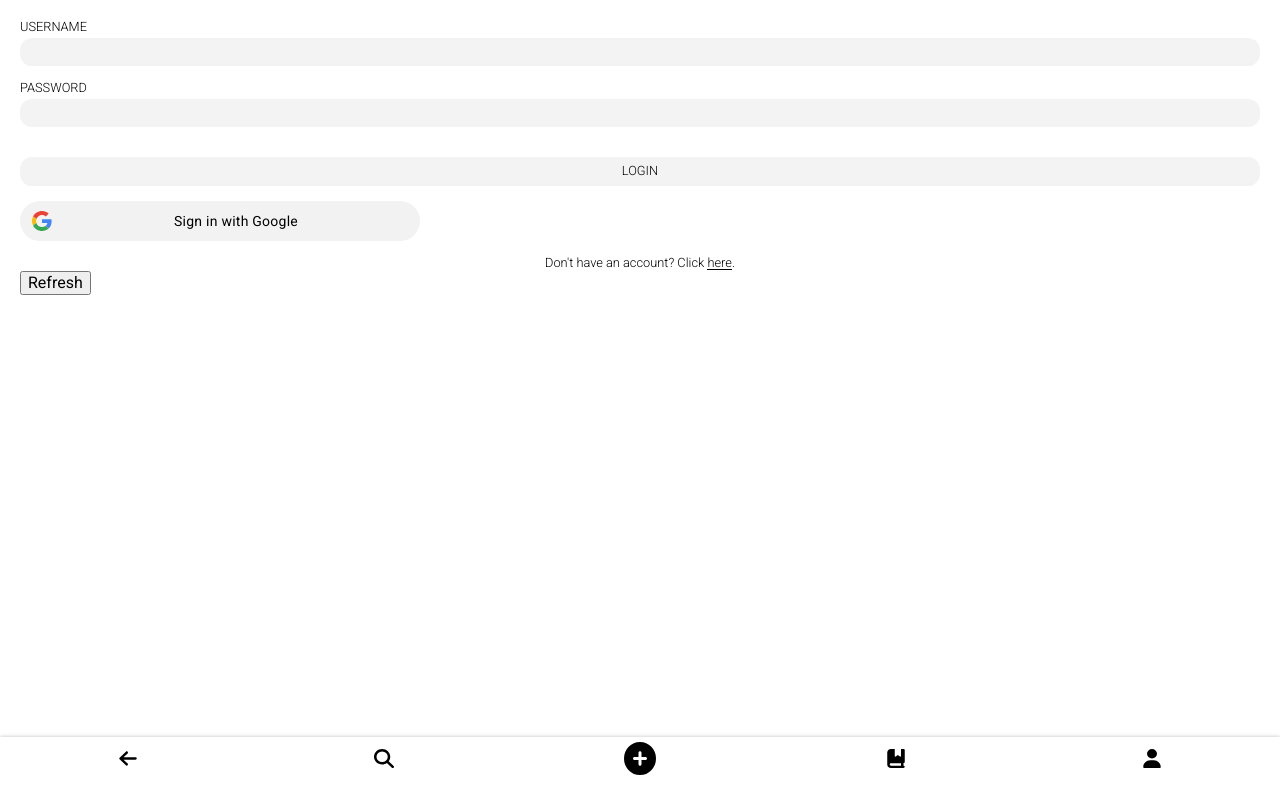
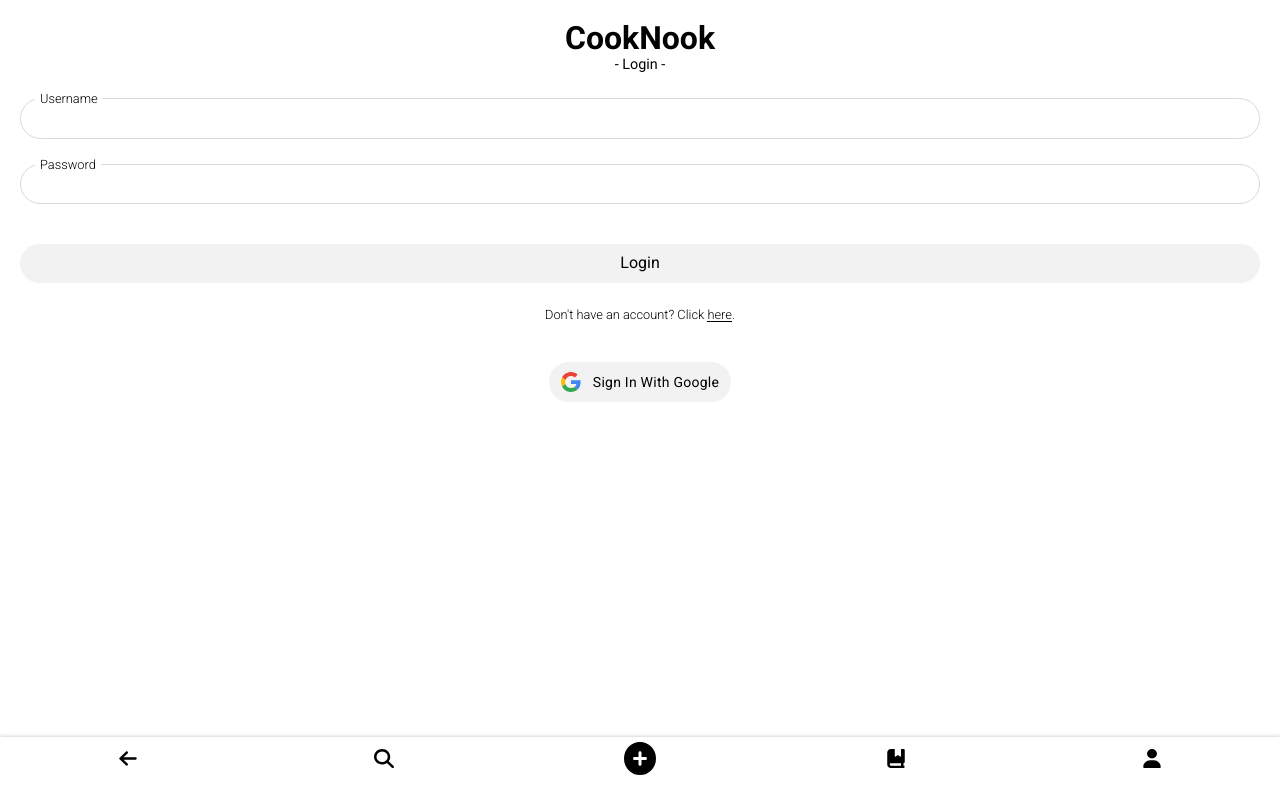
Before and after one commit to williamShuppert/CookNook, a React (Vite) app in the folder frontend/: page /auth in a window 1280 px wide. Built offline with nearby package versions, Linux system fonts and the light colour scheme.

Commit message:
style auth page

```diff
--- a/frontend/src/components/common/SearchBar/index.jsx
+++ /dev/null
@@ -1,21 +0,0 @@
-import './style.scss'
-import searchIcon from "/src/assets/icons/magnifying-glass-solid.svg"
-import xIcon from "/src/assets/icons/xmark-solid.svg"
-
-const SearchBar = ({value, setValue}) => {
-
-    const handleClear = () => {
-        setValue('')
-
-    }
-
-    return (
-        <div className='search-bar'>
-            <img src={searchIcon} className='icon' />
-            <input type="search" placeholder="Search" value={value} onChange={e => setValue(e.target.value)} required />
-            <img src={xIcon} className='icon' onClick={handleClear} />
-        </div>
-    )
-}
-
-export default SearchBar
--- a/frontend/src/components/common/SearchBar/style.scss
+++ /dev/null
@@ -1,35 +0,0 @@
-.search-bar {
-    background-color: var(--bg-color-2);
-    border-radius: var(--border-radius);
-    padding: 3px 8px;
-    display: flex;
-    align-items: center;
-    gap: 3px;
-
-    input {
-        width: 100%;
-        padding: 2px;
-        background-color: transparent;
-        border: none;
-        font-weight: 300;
-        color: black;
-
-        &::-webkit-search-cancel-button {
-            -webkit-appearance: none;
-        }
-
-        &:focus {
-            outline: none;
-        }
-    }
-
-    img:first-of-type {
-        box-sizing: content-box;
-        border-right: solid 1px var(--bg-color-3);
-        padding-right: 6px;
-    }
-
-    &:has(input:focus) {
-        outline: solid 2px black;
-    }
-}
--- a/frontend/src/components/pages/AuthPage/index.jsx
+++ b/frontend/src/components/pages/AuthPage/index.jsx
@@ -16,12 +16,15 @@ const AuthPage = () => {
     const [username, setUsername] = useState('')
     const [email, setEmail] = useState('')
     const [password, setPassword] = useState('')
+    const [passwordConfirm, setPasswordConfirm] = useState('')
 
 
     const toggleAuthState = () => {
         setErrors({})
         setUsername('')
         setPassword('')
+        setEmail('')
+        setPasswordConfirm('')
         setAuthState(prev => prev == 'login' ? 'register' : 'login')
     }
 
@@ -32,6 +35,8 @@ const AuthPage = () => {
 
         if (!username) errors.username = 'username required'
         if (!password) errors.password = 'password required'
+        if (authState == 'register' && passwordConfirm != password)
+            errors.passwordConfirm = 'passwords do not match'
 
         if (Object.keys(errors).length > 0)
             return setErrors(errors)
@@ -67,6 +72,8 @@ const AuthPage = () => {
 
     return (
         <div className='auth-page'>
+            <h1>CookNook</h1>
+            <h2>- {authState} -</h2>
             <form onSubmit={handleSubmit}>
                 <div className='input-group'>
                     <label htmlFor="username">Username</label>
@@ -76,7 +83,7 @@ const AuthPage = () => {
                     </span>}
                 </div>
 
-                {authState=='register' &&
+                {authState == 'register' &&
                     <div className='input-group'>
                         <label htmlFor="email">Email</label>
                         <input id="email" name="email" type="text" value={email} onChange={e => setEmail(e.target.value)}/>
@@ -94,8 +101,29 @@ const AuthPage = () => {
                     </span>}
                 </div>
 
+                {authState == 'register' &&
+                    <div className='input-group'>
+                        <label htmlFor="password-confirm">Confirm Password</label>
+                        <input id="password-confirm" name="password-confirm" type="password" value={passwordConfirm} onChange={e => setPasswordConfirm(e.target.value)}/>
+                        {errors.username && <span className="error-message">
+                            {errors.passwordConfirm}
+                        </span>}
+                    </div>
+                }
+
                 <input disabled={isLoading} type="submit" value={authState} />
 
+                <span className='auth-state-message'>
+                    {authState == 'register'
+                        ? "Already have an account"
+                        : "Don't have an account"
+                    }
+                    ? Click <span onClick={toggleAuthState}>here</span>.
+                </span>
+
+                {errors.response && <span className='error-message'>{errors.response}</span>}
+
+                <div className="socials">
                     <button onClick={handleGoogle} className="gsi-material-button">
                         <div className="gsi-material-button-state"></div>
                         <div className="gsi-material-button-content-wrapper">
@@ -112,19 +140,11 @@ const AuthPage = () => {
                             <span style={{display: 'none'}}>Sign in with Google</span>
                         </div>
                     </button>
-
-                <span className='auth-state-message'>
-                    {authState == 'register'
-                        ? "Already have an account"
-                        : "Don't have an account"
-                    }
-                    ? Click <span onClick={toggleAuthState}>here</span>.
-                </span>
-
-                {errors.response && <span className='error-message'>{errors.response}</span>}
+                </div>
             </form>
 
-            <button onClick={handleRefresh}>Refresh</button>
+            {/* <button onClick={handleRefresh}>Refresh</button> */}
+
         </div>
     )
 }
--- a/frontend/src/components/pages/AuthPage/style.scss
+++ b/frontend/src/components/pages/AuthPage/style.scss
@@ -1,12 +1,21 @@
 .auth-page {
     padding: var(--page-padding);
 
+    h1 {
+        text-align: center;
+        margin: 0;
+    }
+
+    h2 {
+        text-align: center;
+        margin-top: 0;
+        margin-bottom: 25px;
+        font-weight: 400;
+        text-transform: capitalize;
+        font-size: .9em;
+    }
+
     form {
-        width: 100%;
-        display: flex;
-        flex-direction: column;
-        justify-content: center;
-        gap: 15px;
 
 
         input[type=text],
@@ -16,10 +25,6 @@
 
         input[type=submit] {
             margin-top: 15px;
-        }
-
-        .input-group {
-
         }
 
         .auth-state-message {
@@ -41,5 +46,14 @@
                 }
             }
         }
+
+        .socials {
+            padding-top: 15px;
+            max-width: 500px;
+            margin: 0 auto;
+            display: flex;
+            flex-direction: column;
+            align-items: center;
+        }
     }
 }
--- a/frontend/src/components/pages/SearchPage/index.jsx
+++ b/frontend/src/components/pages/SearchPage/index.jsx
@@ -1,9 +1,8 @@
 import './style.scss'
 import RecipeCard from './RecipeCard'
 import { motion } from 'framer-motion'
-import { useCallback, useEffect } from 'react'
+import { useCallback, useEffect, useState } from 'react'
 import { useNavigate } from 'react-router-dom'
-import SearchInput from './SearchInput'
 import { useDispatch, useSelector } from 'react-redux'
 import { api, recipeUpdated, selectRecipes, selectRecipesStatus } from '../../../redux/slices/searchPageSlice'
 
@@ -13,6 +12,8 @@ const SearchPage = () => {
 
     const recipes = useSelector(selectRecipes)
     const recipesStatus = useSelector(selectRecipesStatus)
+
+    const [search, setSearch] = useState('')
 
     useEffect(() => {
         if (recipesStatus == 'idle')
@@ -41,7 +42,12 @@ const SearchPage = () => {
         >
             <h1 className='page-title'>Recipe Search</h1>
 
-            <SearchInput />
+            <div className="input-group search-bar">
+                <label htmlFor='search'>Search</label>
+                <input id='search' type="search" value={search} onChange={e => setSearch(e.target.value)} required />
+            </div>
+
+            <hr/>
 
             <div className="results">
                 {recipes.map(recipe =>
--- a/frontend/src/components/pages/SearchPage/style.scss
+++ b/frontend/src/components/pages/SearchPage/style.scss
@@ -1,6 +1,10 @@
 .search-page {
     padding: 0 var(--page-padding);
     width: 100%;
+
+    .search-bar input {
+        width: 100%;
+    }
 
     .results {
         display: flex;
--- a/frontend/src/index.scss
+++ b/frontend/src/index.scss
@@ -5,7 +5,7 @@
     --color-1: #020202;
 
     --bg-color-1: #ffffff;
-    --bg-color-2: #F3F3F3;
+    --bg-color-2: #F2F2F2;
     --bg-color-3: #D9D9D9;
 
     --border-radius: 12px;
@@ -25,48 +25,68 @@
     color: var(--color-1);
 }
 
-button {
-    cursor: pointer;
-}
-
 hr {
     border: none;
     border-bottom: solid 1px var(--bg-color-2);
     margin: 20px 0;
 }
 
-label {
-    display: block;
-    padding-bottom: 3px;
-    font-size: .8em;
-    text-transform: uppercase;
-    font-weight: 300;
+form {
+  width: 100%;
+  display: flex;
+  flex-direction: column;
+  justify-content: center;
+  gap: 25px;
 }
 
 input[type=text],
 input[type=password],
 input[type=number],
+input[type=search],
 textarea,
 .ingredient {
-    padding: 5px 10px;
+  padding: 8px 20px;
+  padding-top: 12px;
   background-color: var(--bg-color-2);
   border: none;
   color: black;
-    border-radius: var(--border-radius);
+  border-radius: 1000px;
+
+  background-color: white;
+  border: solid 1px var(--bg-color-3);
 
   &:focus {
       outline: solid 2px black;
   }
 }
 
+button,
 input[type=submit] {
-    font-size: .8em;
-    text-transform: uppercase;
+  cursor: pointer;
+  text-transform: capitalize;
   border: none;
   background-color: var(--bg-color-2);
-    padding: 7px 10px;
+  padding: 10px 10px;
   border-radius: var(--border-radius);
+  border-radius: 1000px;
+  font-weight: 400;
+}
+
+.input-group {
+  position: relative;
+
+  label {
+    top: 0;
+    left: 0;
+    transform: translate(15px, -40%);
+    position: absolute;
+    padding-bottom: 3px;
+    font-size: .8em;
     font-weight: 300;
+
+    background-color: white;
+    padding: 0 5px;
+  }
 }
 
 .pages {
```
Lines whose indentation alone changed are shown as unchanged.
